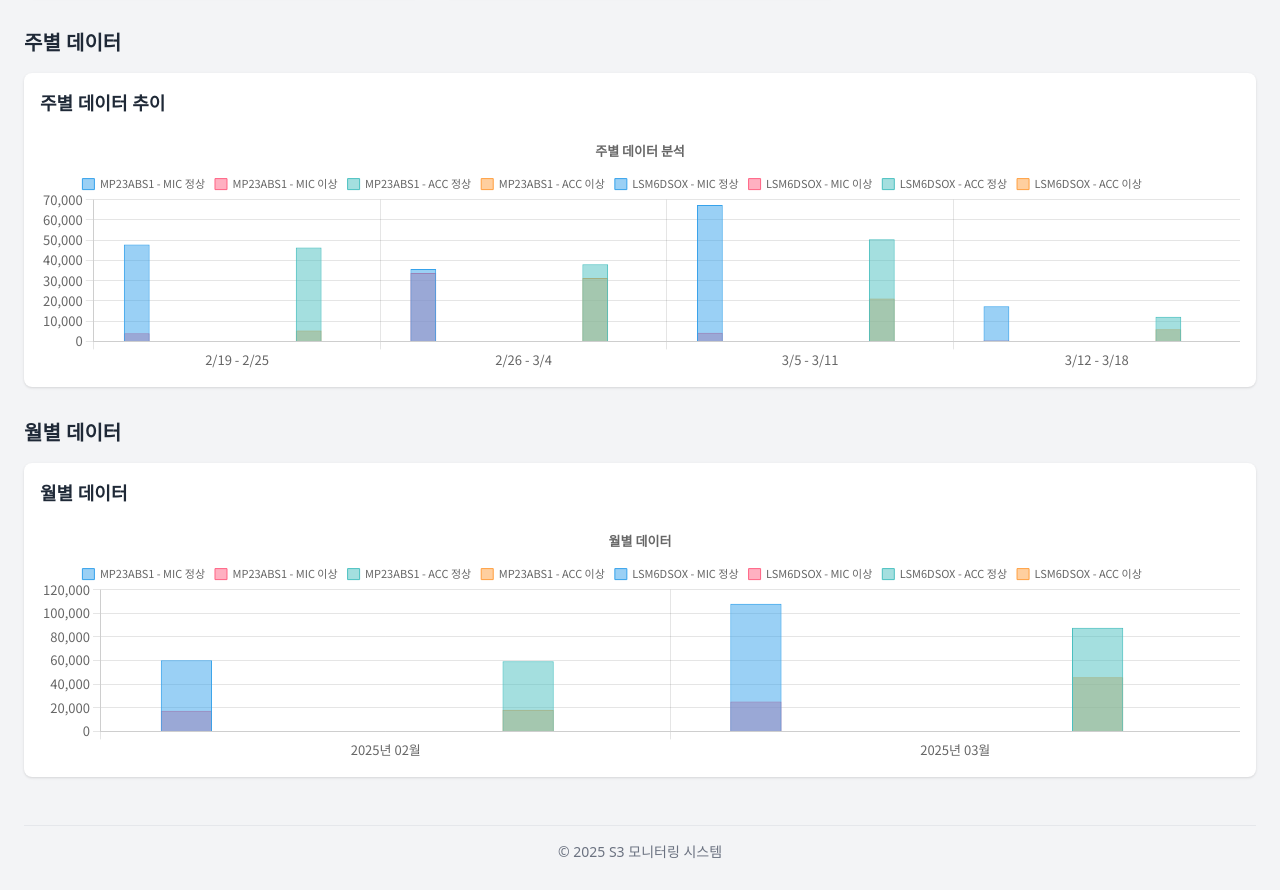
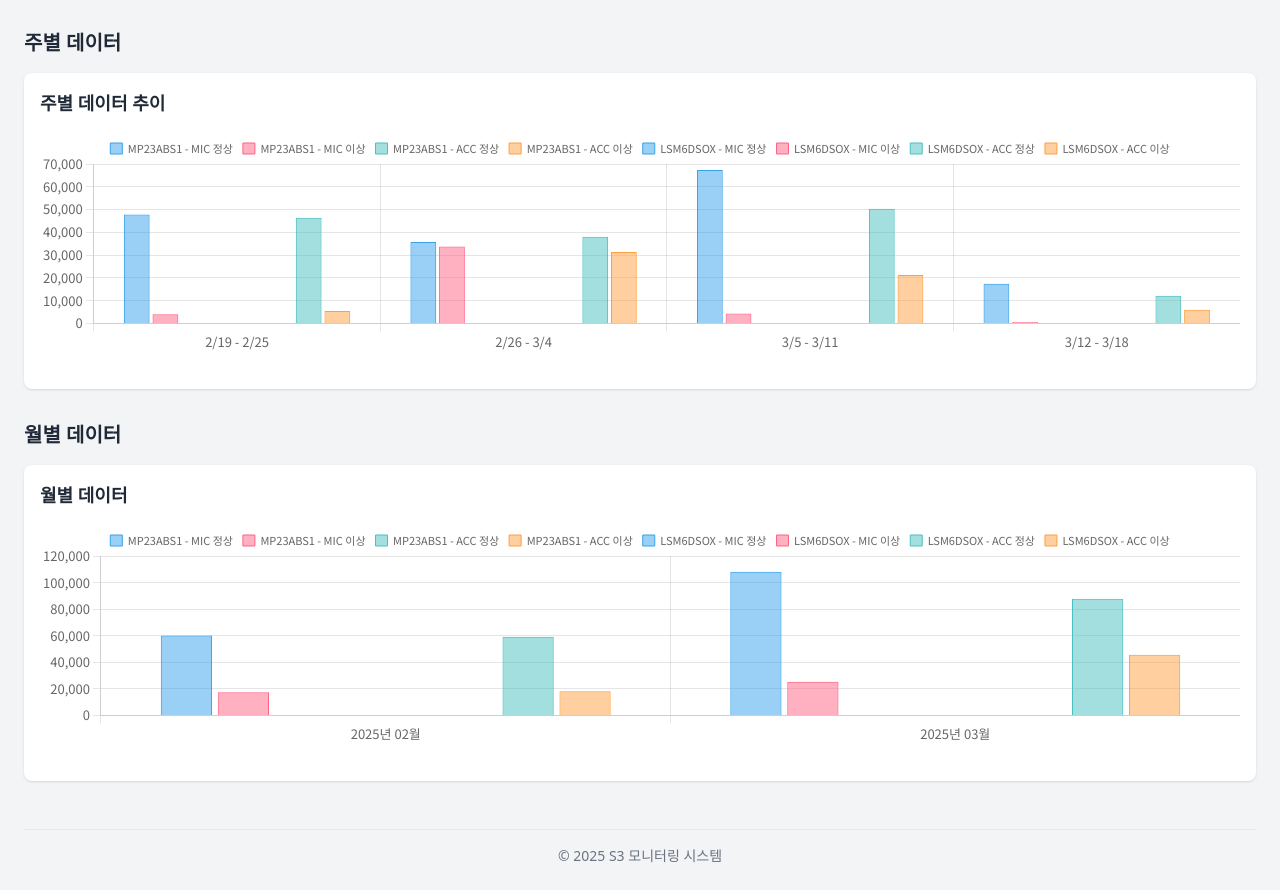
Before and after one commit to superhyuk/statics_mc, a plain HTML site: page index.html in a window 1280 px wide. Shown: the part 354-1244 px from the top of the page. Drawn offline with nearby package versions, Linux system fonts and the light colour scheme; animation ran at ten frames a second; a web font is replaced by a local one.

Commit message:
플롯 높이 수정

```diff
--- a/index.html
+++ b/index.html
@@ -13,8 +13,9 @@
   <style>
     .chart-container {
       position: relative;
-      height: 200px;
+      height: 220px;
       width: 100%;
+      margin-bottom: 20px; /* 차트 간 간격 추가 */
     }
   </style>
 </head>
@@ -41,32 +42,22 @@
       <h2 class="text-xl font-semibold mb-4">오늘 데이터</h2>
       <div id="todayData" class="grid grid-cols-1 md:grid-cols-2 lg:grid-cols-3 gap-4">
         <!-- 오늘 데이터가 동적으로 삽입될 자리 -->
-        <div class="bg-gray-200 animate-pulse rounded-lg h-40"></div>
-        <div class="bg-gray-200 animate-pulse rounded-lg h-40"></div>
       </div>
     </section>
 
     <!-- 주별 데이터 섹션 -->
     <section class="mb-8">
       <h2 class="text-xl font-semibold mb-4">주별 데이터</h2>
-      <div id="weeklyData" class="min-h-[250px]">
+      <div id="weeklyData">
         <!-- 주별 차트가 삽입될 자리 -->
-        <div class="bg-white rounded-lg shadow p-4">
-          <h3 class="font-semibold text-lg mb-4">주별 데이터 추이</h3>
-          <div class="chart-container bg-gray-100 animate-pulse"></div>
-        </div>
       </div>
     </section>
 
     <!-- 월별 데이터 섹션 -->
     <section class="mb-8">
       <h2 class="text-xl font-semibold mb-4">월별 데이터</h2>
-      <div id="monthlyData" class="min-h-[250px]">
+      <div id="monthlyData">
         <!-- 월별 차트가 삽입될 자리 -->
-        <div class="bg-white rounded-lg shadow p-4">
-          <h3 class="font-semibold text-lg mb-4">월별 데이터</h3>
-          <div class="chart-container bg-gray-100 animate-pulse"></div>
-        </div>
       </div>
     </section>
 
@@ -75,10 +66,6 @@
     </footer>
   </div>
 
-  <!-- 디버깅 도움을 위한 콘솔 메시지 -->
-  <script>
-    console.log("HTML loaded, waiting for scripts.js");
-  </script>
   <script src="scripts.js"></script>
 </body>
 </html>
--- a/scripts.js
+++ b/scripts.js
@@ -176,7 +176,9 @@ function updateWeeklyData(data) {
   weeklyContainer.innerHTML = `
     <div class="bg-white rounded-lg shadow p-4">
       <h3 class="font-semibold text-lg mb-4">주별 데이터 추이</h3>
-      <canvas id="weeklyChart" height="150"></canvas>
+      <div class="chart-container">
+        <canvas id="weeklyChart"></canvas>
+      </div>
     </div>
   `;
 
@@ -202,54 +204,49 @@ function updateWeeklyData(data) {
     return `${weekStart.getMonth()+1}/${weekStart.getDate()} - ${weekEnd.getMonth()+1}/${weekEnd.getDate()}`;
   });
 
-  // 데이터셋 준비 - 단순화된 버전
+  // 데이터셋 준비 - 구분되고 간결한 형식
   const datasets = [];
 
-  // 기기 식별
+  // 단순화된 구조 - 기기별, 센서별로 합산
   const machines = new Set();
   weeks.forEach(week => {
     Object.keys(weeklyData[week]).forEach(machine => machines.add(machine));
   });
 
+  // 각 머신별로 차트 데이터 생성
   machines.forEach(machine => {
-    // MIC 정상 데이터
+    // MIC 센서 데이터
     datasets.push({
       label: `${machine} - MIC 정상`,
       data: weeks.map(week => weeklyData[week][machine]?.MIC_processed || 0),
       backgroundColor: chartColors.mic.normal,
       borderColor: chartColors.mic.normalBorder,
-      borderWidth: 1,
-      stack: `${machine} MIC`
+      borderWidth: 1
     });
 
-    // MIC 이상 데이터
     datasets.push({
       label: `${machine} - MIC 이상`,
       data: weeks.map(week => weeklyData[week][machine]?.MIC_anomaly || 0),
       backgroundColor: chartColors.mic.anomaly,
       borderColor: chartColors.mic.anomalyBorder,
-      borderWidth: 1,
-      stack: `${machine} MIC`
+      borderWidth: 1
     });
 
-    // ACC 정상 데이터
+    // ACC 센서 데이터
     datasets.push({
       label: `${machine} - ACC 정상`,
       data: weeks.map(week => weeklyData[week][machine]?.ACC_processed || 0),
       backgroundColor: chartColors.acc.normal,
       borderColor: chartColors.acc.normalBorder,
-      borderWidth: 1,
-      stack: `${machine} ACC`
+      borderWidth: 1
     });
 
-    // ACC 이상 데이터
     datasets.push({
       label: `${machine} - ACC 이상`,
       data: weeks.map(week => weeklyData[week][machine]?.ACC_anomaly || 0),
       backgroundColor: chartColors.acc.anomaly,
       borderColor: chartColors.acc.anomalyBorder,
-      borderWidth: 1,
-      stack: `${machine} ACC`
+      borderWidth: 1
     });
   });
 
@@ -281,17 +278,12 @@ function updateWeeklyData(data) {
             }
           },
           title: {
-            display: true,
-            text: '주별 데이터 분석'
+            display: false
           }
         },
         scales: {
           y: {
-            beginAtZero: true,
-            stacked: false
-          },
-          x: {
-            stacked: false
+            beginAtZero: true
           }
         }
       }
@@ -319,12 +311,19 @@ function updateMonthlyData(data) {
   monthlyContainer.innerHTML = `
     <div class="bg-white rounded-lg shadow p-4">
       <h3 class="font-semibold text-lg mb-4">월별 데이터</h3>
-      <canvas id="monthlyChart" height="150"></canvas>
+      <div class="chart-container">
+        <canvas id="monthlyChart"></canvas>
+      </div>
     </div>
   `;
 
   const months = Object.keys(monthlyData).sort();
-  const datasets = [];
+
+  // 간단한 월 이름 포맷
+  const monthLabels = months.map(month => {
+    const [year, m] = month.split('-');
+    return `${year}년 ${m}월`;
+  });
 
   // 기기 식별
   const machines = new Set();
@@ -332,51 +331,43 @@ function updateMonthlyData(data) {
     Object.keys(monthlyData[month]).forEach(machine => machines.add(machine));
   });
 
-  // 간단한 월 이름 포맷
-  const monthLabels = months.map(month => {
-    const [year, m] = month.split('-');
-    return `${year}년 ${m}월`;
-  });
+  // 데이터셋 준비 - 구분되고 간결한 형식
+  const datasets = [];
 
+  // 각 머신별로 차트 데이터 생성
   machines.forEach(machine => {
-    // MIC 정상 데이터
+    // MIC 센서 데이터
     datasets.push({
       label: `${machine} - MIC 정상`,
       data: months.map(month => monthlyData[month][machine]?.MIC_processed || 0),
       backgroundColor: chartColors.mic.normal,
       borderColor: chartColors.mic.normalBorder,
-      borderWidth: 1,
-      stack: `${machine} MIC`
+      borderWidth: 1
     });
 
-    // MIC 이상 데이터
     datasets.push({
       label: `${machine} - MIC 이상`,
       data: months.map(month => monthlyData[month][machine]?.MIC_anomaly || 0),
       backgroundColor: chartColors.mic.anomaly,
       borderColor: chartColors.mic.anomalyBorder,
-      borderWidth: 1,
-      stack: `${machine} MIC`
+      borderWidth: 1
     });
 
-    // ACC 정상 데이터
+    // ACC 센서 데이터
     datasets.push({
       label: `${machine} - ACC 정상`,
       data: months.map(month => monthlyData[month][machine]?.ACC_processed || 0),
       backgroundColor: chartColors.acc.normal,
       borderColor: chartColors.acc.normalBorder,
-      borderWidth: 1,
-      stack: `${machine} ACC`
+      borderWidth: 1
     });
 
-    // ACC 이상 데이터
     datasets.push({
       label: `${machine} - ACC 이상`,
       data: months.map(month => monthlyData[month][machine]?.ACC_anomaly || 0),
       backgroundColor: chartColors.acc.anomaly,
       borderColor: chartColors.acc.anomalyBorder,
-      borderWidth: 1,
-      stack: `${machine} ACC`
+      borderWidth: 1
     });
   });
 
@@ -389,7 +380,7 @@ function updateMonthlyData(data) {
   const ctx = document.getElementById('monthlyChart');
   if (ctx) {
     charts.monthlyChart = new Chart(ctx, {
-      type: 'bar',  // 라인 차트에서 막대 차트로 변경
+      type: 'bar',
       data: {
         labels: monthLabels,
         datasets: datasets
@@ -408,17 +399,12 @@ function updateMonthlyData(data) {
             }
           },
           title: {
-            display: true,
-            text: '월별 데이터'
+            display: false
           }
         },
         scales: {
           y: {
-            beginAtZero: true,
-            stacked: false
-          },
-          x: {
-            stacked: false
+            beginAtZero: true
           }
         }
       }
@@ -433,21 +419,9 @@ function setupAutoRefresh() {
   setInterval(loadData, 5 * 60 * 1000);
 }
 
-// 디버깅 강화를 위한 DOM 로드 확인
+// 문서 로드 후 초기화
 document.addEventListener('DOMContentLoaded', function() {
   console.log("DOM fully loaded");
-  const todayData = document.getElementById('todayData');
-  const weeklyData = document.getElementById('weeklyData');
-  const monthlyData = document.getElementById('monthlyData');
-
-  console.log("Elements found:", {
-    todayData: !!todayData,
-    weeklyData: !!weeklyData,
-    monthlyData: !!monthlyData
-  });
-
-  setTimeout(() => {
-    loadData();
-    setupAutoRefresh();
-  }, 100);
+  loadData();
+  setupAutoRefresh();
 });
```
